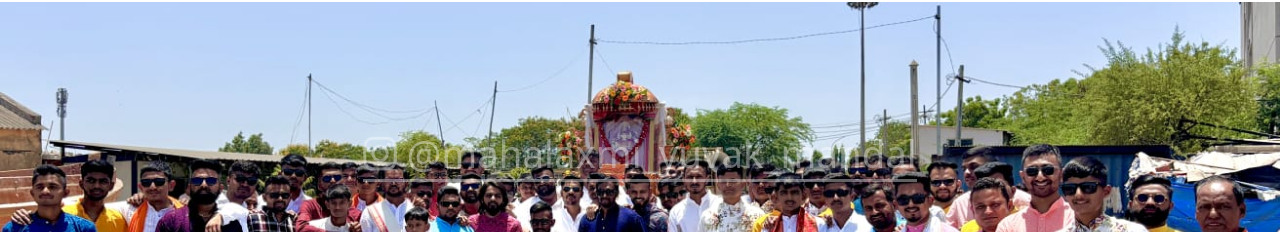
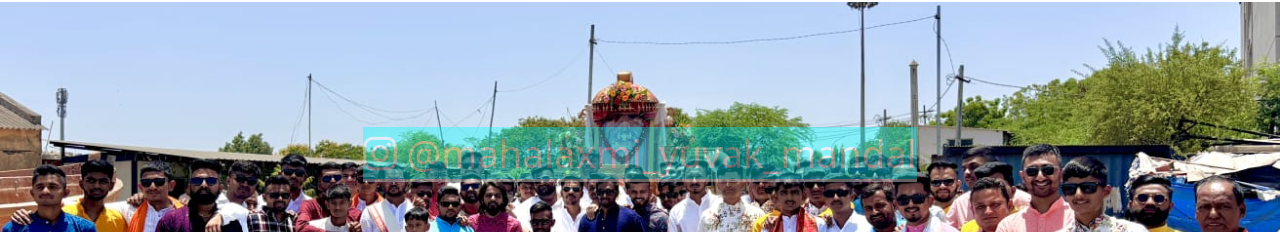
Before and after one commit to Patel-Kingkumar/Mahalaxmi-Yuvak-Mandal, an Angular app: page / in a window 1280 px wide. Shown: the part 2855-3087 px from the top of the page. Built offline with nearby package versions, Linux system fonts and the light colour scheme.

Commit message:
css change

```diff
--- a/src/app/achieve/achieve.component.css
+++ b/src/app/achieve/achieve.component.css
@@ -181,7 +181,7 @@
   .parallax-two {
     background-attachment: scroll;
     background-position: center;
-    /* background-size: cover; */
+    background-size: cover;
     height: 70vh;
 
     /* background-image: url("../../assets/images/parallax_one.jpeg");
--- a/src/app/achieve/achieve.component.html
+++ b/src/app/achieve/achieve.component.html
@@ -5,7 +5,7 @@
         <p class="opacity-75">घुमावदार सूंड वाले, विशाल शरीर काय, करोड़ सूर्य के समान महान प्रतिभाशाली।
           मेरे प्रभु, हमेशा मेरे सारे कार्य बिना विघ्न के पूरे करें (करने की कृपा करें)॥</p> -->
     <h3 class="opacity-75">
-      <a href="https://www.instagram.com/mahalaxmi_yuvak_mandal/" target="_blank" class="lineUp opacity-50">
+      <a href="https://www.instagram.com/mahalaxmi_yuvak_mandal/" target="_blank" class="lineUp opacity-50" style="background-color: aqua;">
         <i class="fab fa-instagram"></i> &#64;mahalaxmi_yuvak_mandal
       </a>
     </h3>
```
